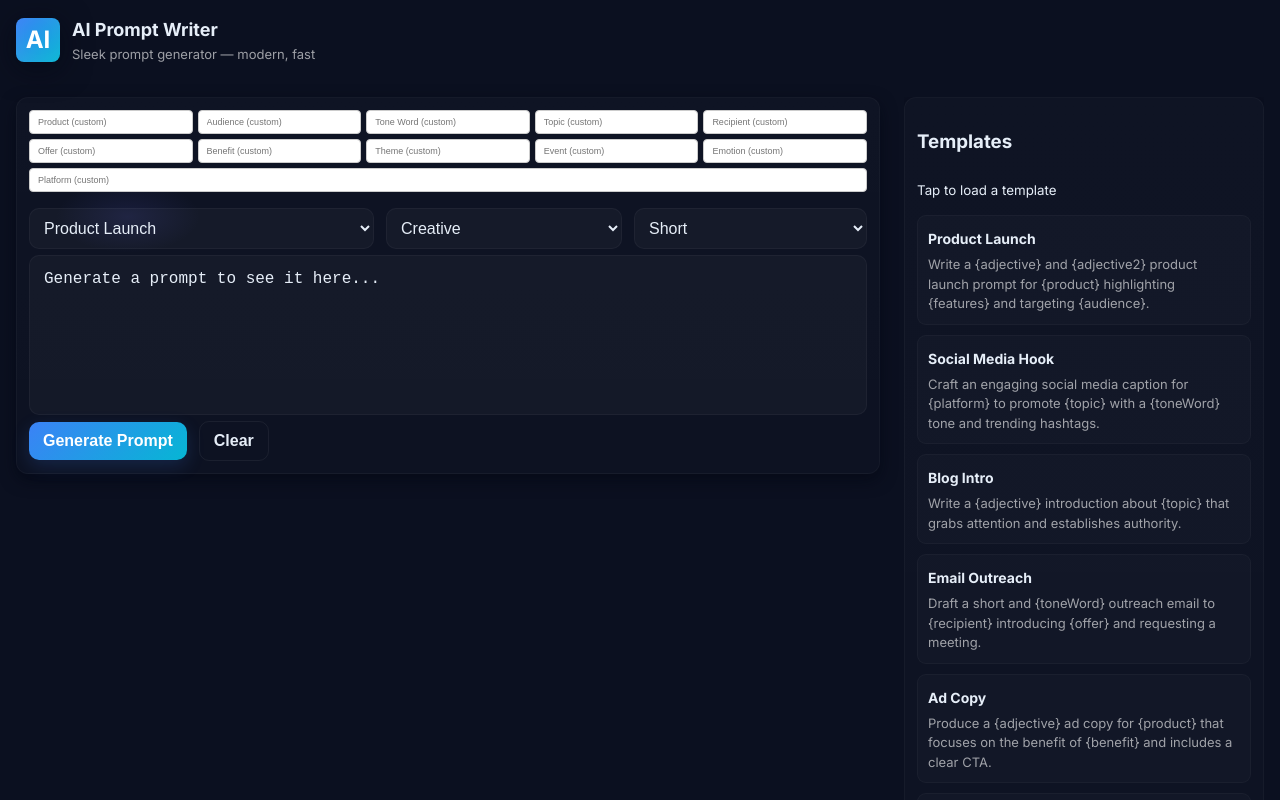
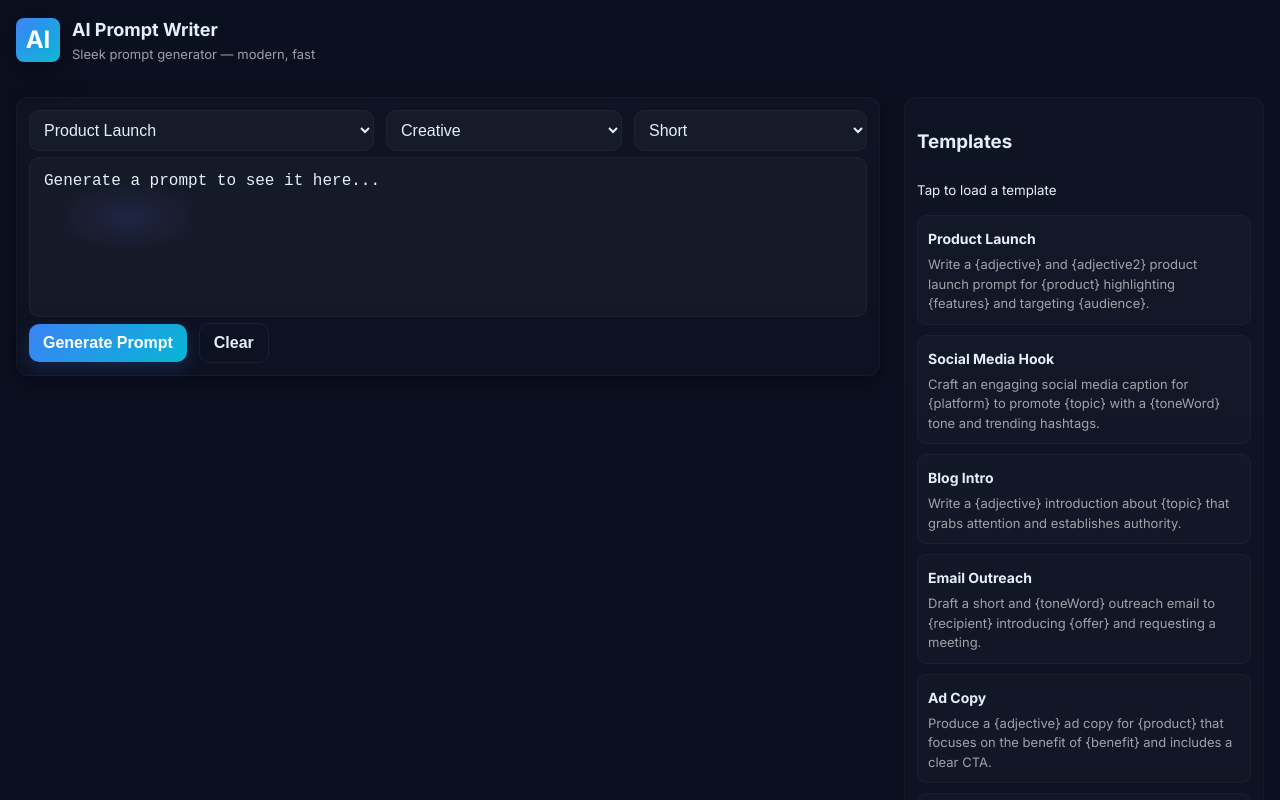
Before and after one commit to gabezigo/AiPromptGenerator, a React (Create React App) app: page / in a window 1280 px wide. Shown: the top 800 px of the page. Built offline with nearby package versions, Linux system fonts and the light colour scheme; the HTML template or start-up script is replaced by a standard one.

Commit message:
Update App.js

```diff
--- a/src/App.js
+++ b/src/App.js
@@ -129,6 +129,7 @@ const TEMPLATES = [
     ],
   },
 ];
+
 // Expanded word banks with many options
 const WORD_BANKS = {
   adjective: [
@@ -233,28 +234,28 @@ function randomChoice(arr) {
   return arr[Math.floor(Math.random() * arr.length)];
 }
 
-// Fill template with random words or custom overrides and add tone/length instructions
-function fillTemplate(tmpl, tone, length, customWords = {}) {
+// Fill template with random words and add tone/length instructions (no custom overrides)
+function fillTemplate(tmpl, tone, length) {
   const replacements = {
     adjective: randomChoice(WORD_BANKS.adjective),
     adjective2: randomChoice(WORD_BANKS.adjective2),
-    toneWord: customWords.toneWord || tone,
-    product: customWords.product || randomChoice(WORD_BANKS.product),
+    toneWord: tone,
+    product: randomChoice(WORD_BANKS.product),
     features: randomChoice(WORD_BANKS.features),
-    audience: customWords.audience || randomChoice(WORD_BANKS.audience),
-    platform: customWords.platform || randomChoice(WORD_BANKS.platform),
-    topic: customWords.topic || randomChoice(WORD_BANKS.topic),
-    recipient: customWords.recipient || randomChoice(WORD_BANKS.recipient),
-    offer: customWords.offer || randomChoice(WORD_BANKS.offer),
-    benefit: customWords.benefit || randomChoice(WORD_BANKS.benefit),
-    theme: customWords.theme || randomChoice(WORD_BANKS.theme),
-    event: customWords.event || randomChoice(WORD_BANKS.event),
-    emotion: customWords.emotion || randomChoice(WORD_BANKS.emotion),
+    audience: randomChoice(WORD_BANKS.audience),
+    platform: randomChoice(WORD_BANKS.platform),
+    topic: randomChoice(WORD_BANKS.topic),
+    recipient: randomChoice(WORD_BANKS.recipient),
+    offer: randomChoice(WORD_BANKS.offer),
+    benefit: randomChoice(WORD_BANKS.benefit),
+    theme: randomChoice(WORD_BANKS.theme),
+    event: randomChoice(WORD_BANKS.event),
+    emotion: randomChoice(WORD_BANKS.emotion),
   };
 
   let filled = tmpl.replace(/\{(.*?)\}/g, (_, key) => replacements[key.trim()] || `{${key}}`);
 
-  const toneText = TONE_INSTRUCTIONS[replacements.toneWord] || 'Keep it casual and friendly.';
+  const toneText = TONE_INSTRUCTIONS[tone] || 'Keep it casual and friendly.';
 
   const lengthText =
     length === 'short'
@@ -283,33 +284,14 @@ export default function App() {
     }
   });
 
-  // Custom overrides for placeholders
-  const [customWords, setCustomWords] = useState({
-    product: '',
-    audience: '',
-    toneWord: '',
-    topic: '',
-    recipient: '',
-    offer: '',
-    benefit: '',
-    theme: '',
-    event: '',
-    emotion: '',
-    platform: '',
-  });
-
   useEffect(() => {
     localStorage.setItem('prompts', JSON.stringify(history));
   }, [history]);
 
   function generate() {
-    // Pick a random template sentence from the selected category
     const tmpl =
       selectedTemplate.templates[Math.floor(Math.random() * selectedTemplate.templates.length)];
-
-    // Fill placeholders with random words and add tone/length info and custom overrides
-    const prompt = fillTemplate(tmpl, tone, length, customWords);
-
+    const prompt = fillTemplate(tmpl, tone, length);
     setResult(prompt);
     setHistory((h) => [{ id: Date.now(), title: selectedTemplate.title, prompt }, ...h].slice(0, 30));
   }
@@ -336,11 +318,6 @@ export default function App() {
     setResult('');
   }
 
-  function handleCustomWordChange(e) {
-    const { name, value } = e.target;
-    setCustomWords((prev) => ({ ...prev, [name]: value }));
-  }
-
   return (
     <div className="container">
       <header className="header">
@@ -354,48 +331,7 @@ export default function App() {
       </header>
 
       <main className="panel main-panel">
-        {/* Custom inputs for overrides */}
-        <div
-          className="custom-inputs"
-          style={{
-            marginBottom: '1rem',
-            display: 'flex',
-            flexWrap: 'wrap',
-            gap: '0.5rem',
-          }}
-        >
-          {[
-            { label: 'Product', name: 'product' },
-            { label: 'Audience', name: 'audience' },
-            { label: 'Tone Word', name: 'toneWord' },
-            { label: 'Topic', name: 'topic' },
-            { label: 'Recipient', name: 'recipient' },
-            { label: 'Offer', name: 'offer' },
-            { label: 'Benefit', name: 'benefit' },
-            { label: 'Theme', name: 'theme' },
-            { label: 'Event', name: 'event' },
-            { label: 'Emotion', name: 'emotion' },
-            { label: 'Platform', name: 'platform' },
-          ].map(({ label, name }) => (
-            <input
-              key={name}
-              name={name}
-              placeholder={`${label} (custom)`}
-              value={customWords[name]}
-              onChange={handleCustomWordChange}
-              style={{
-                flex: '1 1 140px',
-                padding: '6px 8px',
-                fontSize: '0.9rem',
-                borderRadius: '4px',
-                border: '1px solid #ccc',
-              }}
-              autoComplete="off"
-            />
-          ))}
-        </div>
-
-        {/* Existing controls */}
+        {/* Controls */}
         <div className="controls">
           <select
             className="select"
```
